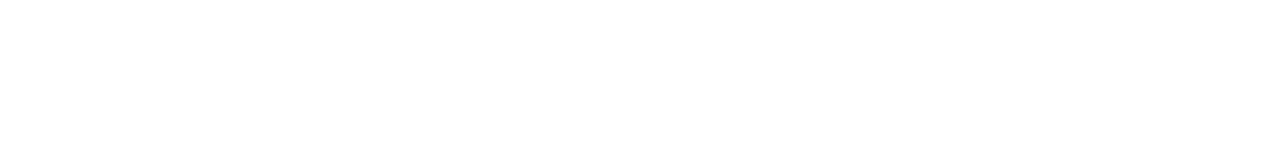
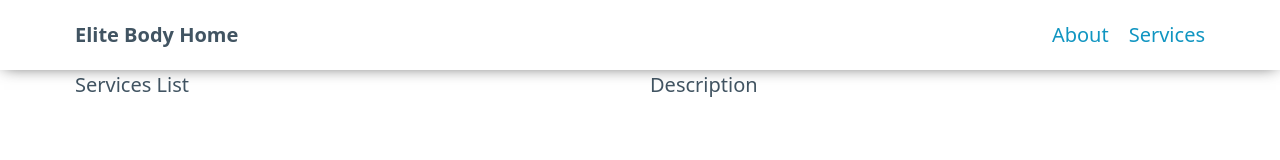
Before and after one commit to nedalturas/Elite-Body-Home, a plain HTML site: page services.html in a window 1280 px wide. Drawn offline with nearby package versions, Linux system fonts and the light colour scheme.

Commit message:
added another files for services page

```diff
--- a/services.html
+++ b/services.html
@@ -0,0 +1,37 @@
+<!DOCTYPE html">
+<html data-theme="light">
+  <head>
+    <meta charset="utf-8" />
+    <meta name="viewport" content="width=device-width, initial-scale=1" />
+    <title></title>
+
+    <link
+      rel="stylesheet"
+      href="https://cdn.jsdelivr.net/npm/@picocss/pico@1.5.10/css/pico.min.css"
+    />
+
+    <link rel="stylesheet" type="text/css" href="css/styles.css" />
+  </head>
+  <body>
+    <div class="nav">
+      <nav class="container">
+        <ul>
+          <li>
+            <strong>Elite Body Home</strong>
+          </li>
+        </ul>
+
+        <ul>
+          <li><a href="index.html">About</a></li>
+          <li><a href="#">Services</a></li>
+        </ul>
+      </nav>
+    </div>
+    <div class="services container">
+      <div class="grid">
+        <div>Services List</div>
+        <div>Description</div>
+      </div>
+    </div>
+  </body>
+</html>
```
Also changed, not shown: index.html (+2 -4 lines), css/services.css (added).
